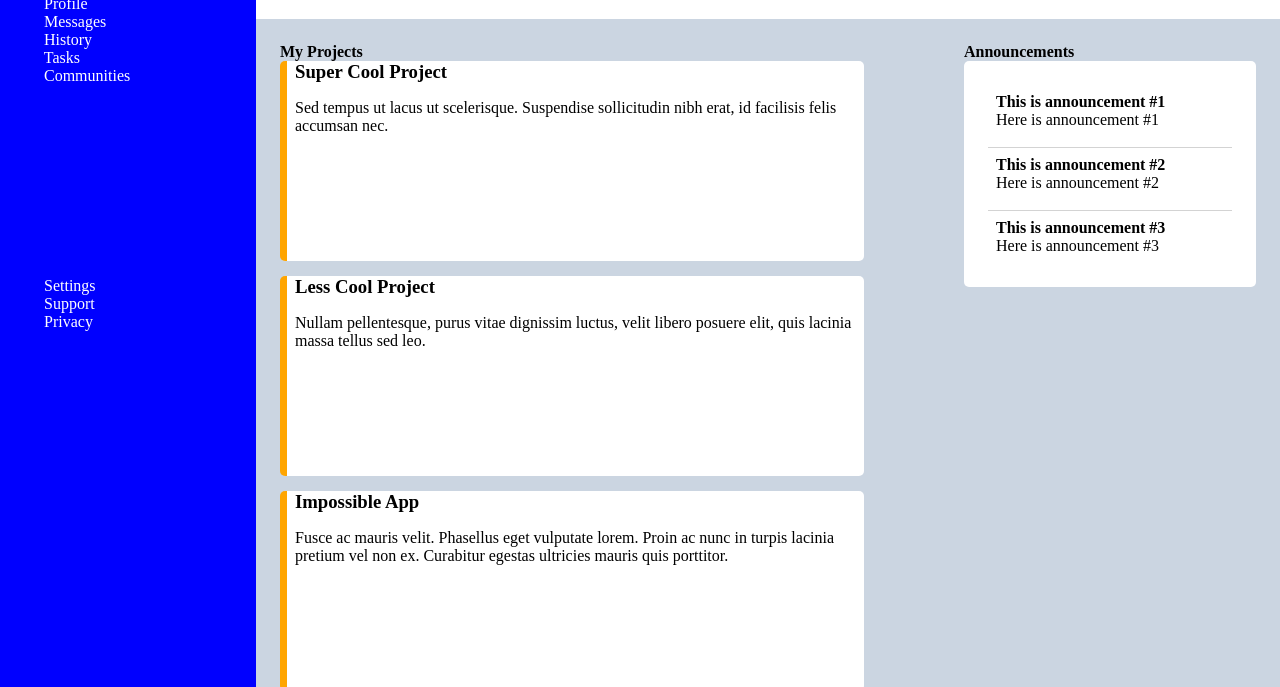
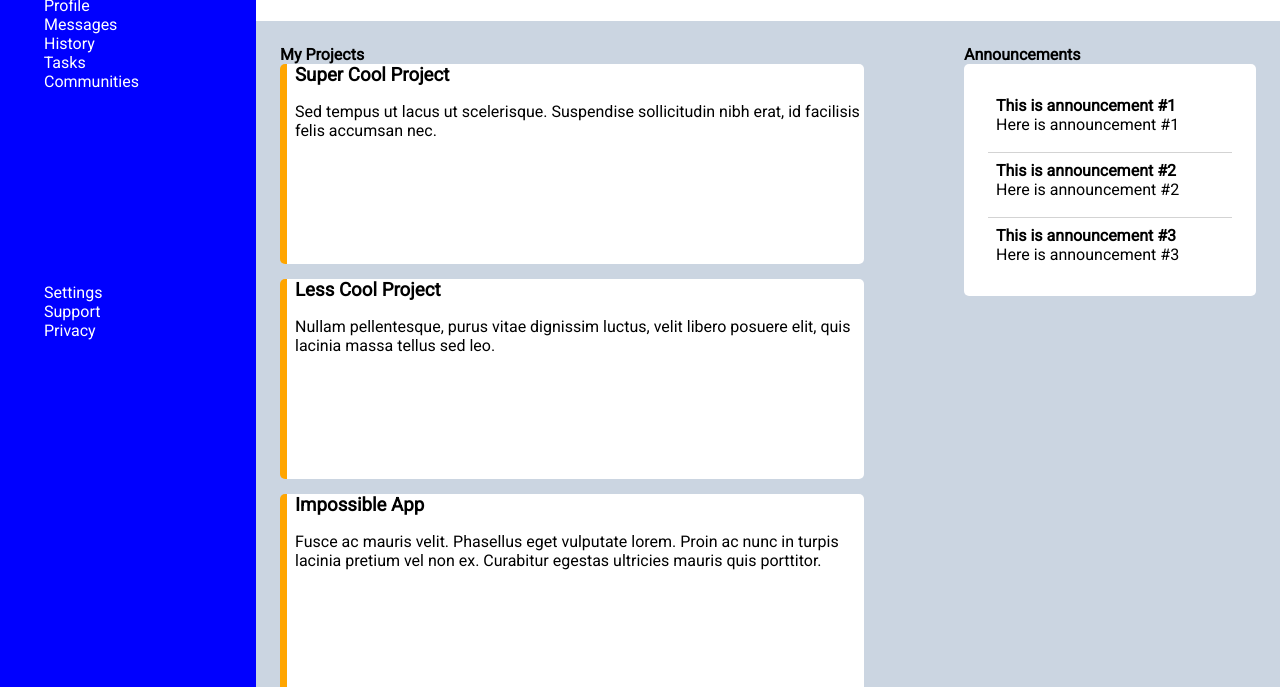
Before and after one commit to lolsniperftw/dashboard, a plain HTML site: page index.html in a window 1280 px wide. Shown: the part 105-792 px from the top of the page. Drawn offline with Linux system fonts and the light colour scheme.

Commit message:
Change to Roboto font

```diff
--- a/index.html
+++ b/index.html
@@ -6,6 +6,9 @@
     <meta name="viewport" content="width=device-width, initial-scale=1.0">
     <title>Dashboard</title>
     <link rel="stylesheet" href="./styles/style.css">
+    <link rel="preconnect" href="https://fonts.googleapis.com">
+    <link rel="preconnect" href="https://fonts.gstatic.com" crossorigin>
+    <link href="https://fonts.googleapis.com/css2?family=Roboto:wght@300;400&display=swap" rel="stylesheet">
 </head>
 <body>
     <div class="container">
--- a/styles/style.css
+++ b/styles/style.css
@@ -1,8 +1,10 @@
+
 html,
 body {
     margin: 0px;
     padding: 0px;
     height: 100%;
+    font-family: 'Roboto', sans-serif;
 }
 
 h1,
```
